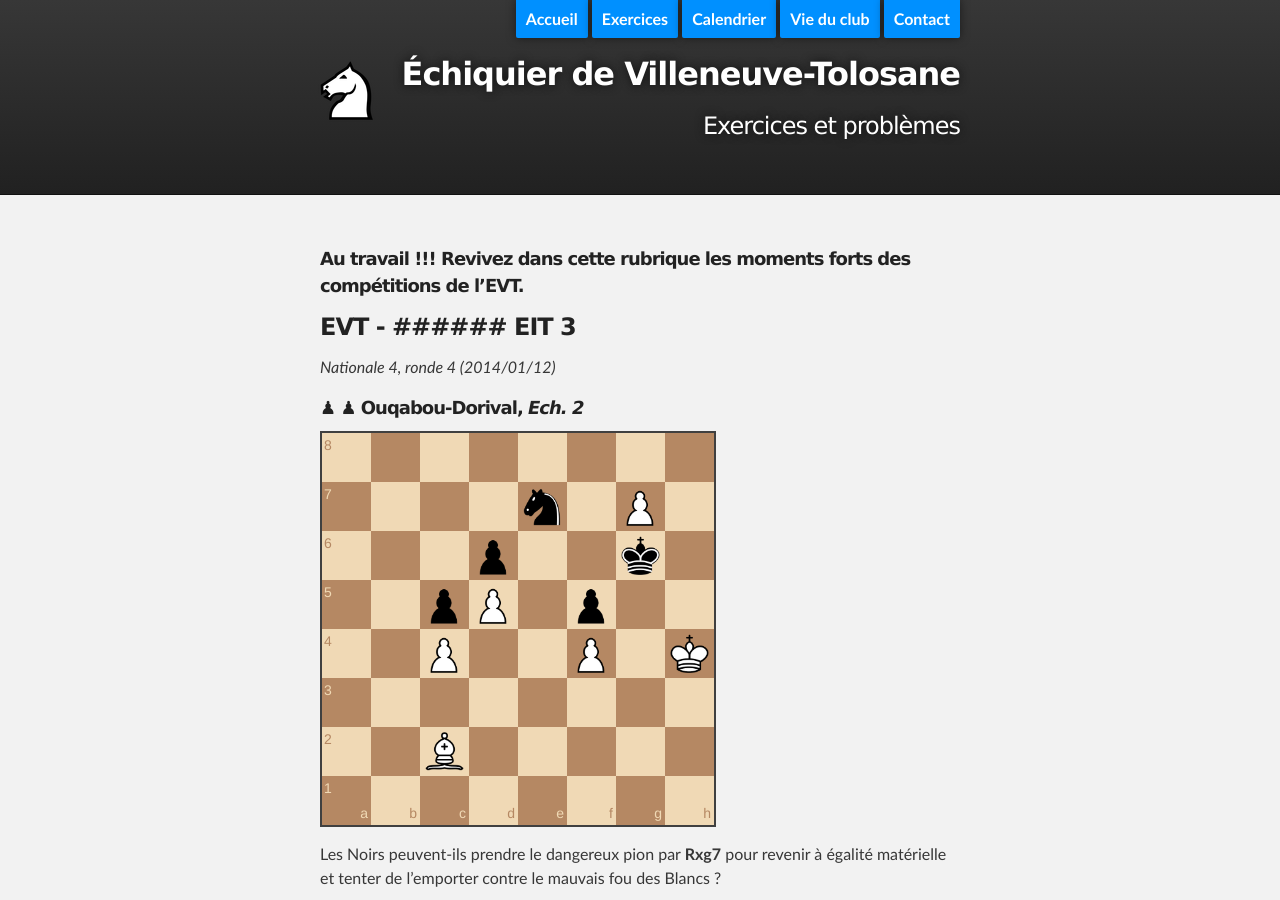
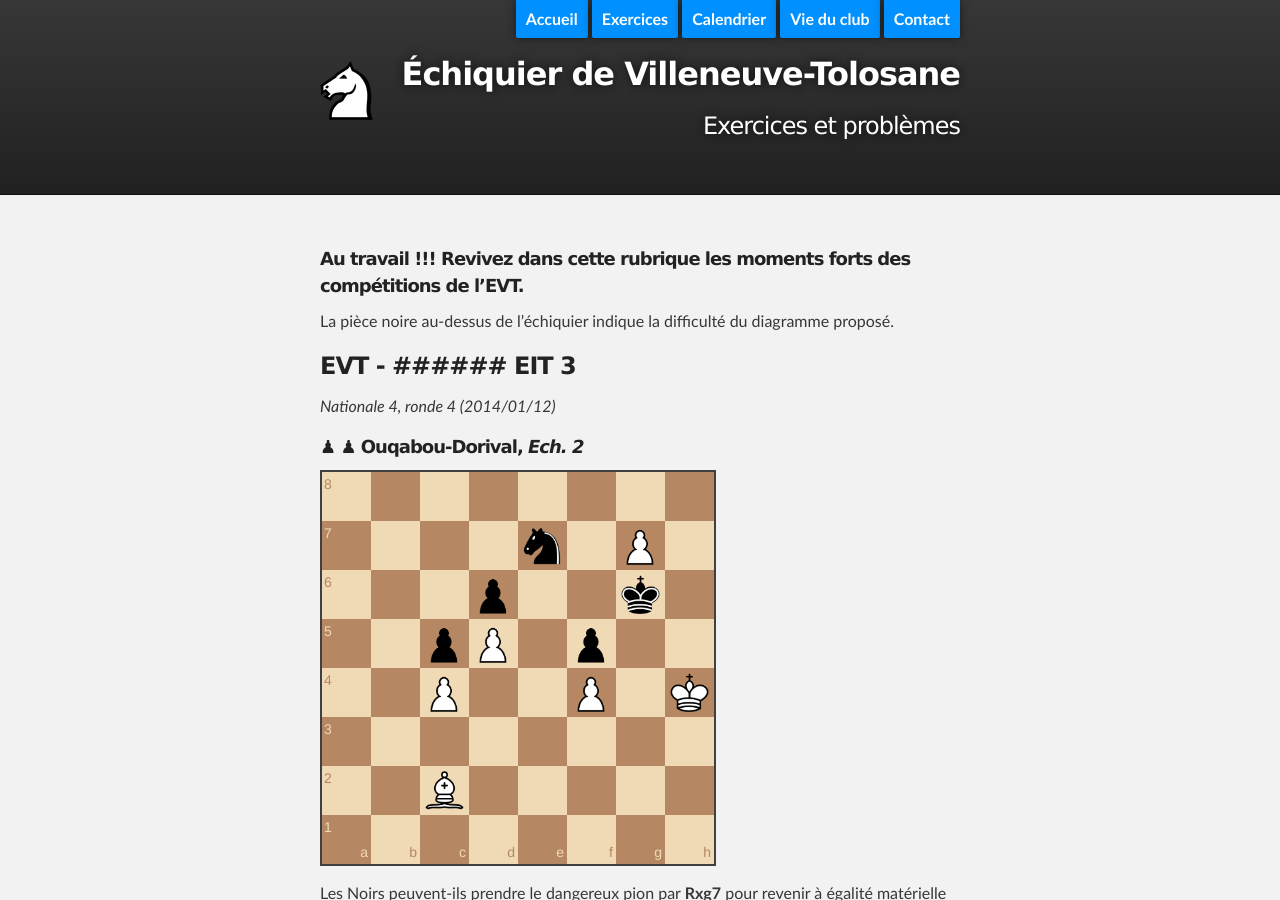
Before and after one commit to echiquier-villeneuve-tolosane/echiquier-villeneuve-tolosane.github.io, a Jekyll site: the page built from exercices.md, in a window 1280 px wide and 900 px high. Built offline with Jekyll 4.4.1, drawn with Linux system fonts in a browser that asks for light colours; nearby versions of some CDN libraries.

Commit message:
exercices.md mis à jour

```diff
--- a/exercices.md
+++ b/exercices.md
@@ -6,6 +6,7 @@ title: Exercices et problèmes
 ---
 
 ##### **Au travail !!! Revivez dans cette rubrique les moments forts des compétitions de l'EVT.**
+La pièce noire au-dessus de l'échiquier indique la difficulté du diagramme proposé.
 
 ### EVT - ###### EIT 3
 _Nationale 4, ronde 4 (2014/01/12)_
```
